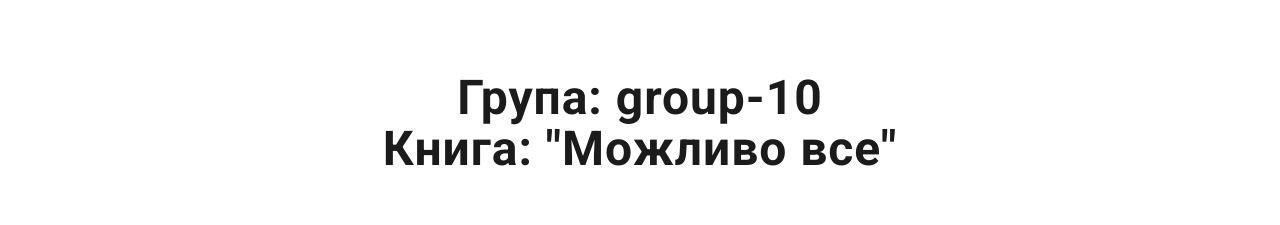
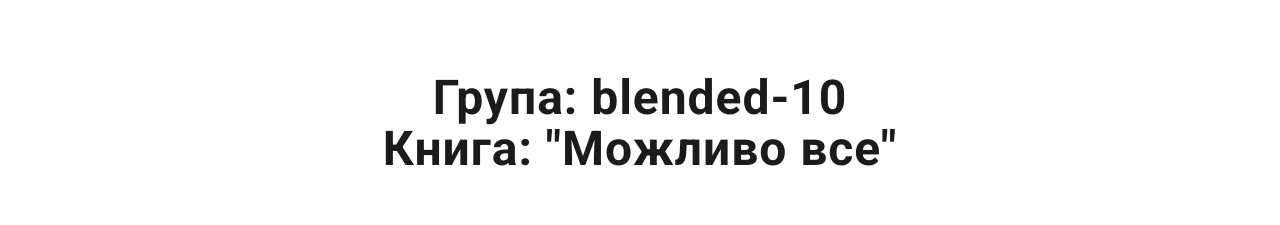
Before and after one commit to NataliiaKopychynska/my-first-project, a plain HTML site: page index.html in a window 1280 px wide. Shown: the top 225 px of the page. Drawn offline with nearby package versions, Linux system fonts and the light colour scheme.

Commit message:
add title

```diff
--- a/css/styles.css
+++ b/css/styles.css
@@ -11,6 +11,7 @@ h1 {
 }
 
 p {
+    text-align: center;
     font-size: 16px;
     font-family: "Roboto",sans-serif;
     font-weight: 400;
--- a/index.html
+++ b/index.html
@@ -14,7 +14,7 @@
     <link href="https://fonts.googleapis.com/css2?family=Raleway:wght@700&display=swap" rel="stylesheet">
 </head>
 <body>
-    <h1 class="nazwa">Група: group-10 <br>
+    <h1 class="nazwa">Група: blended-10 <br>
     Книга: "Можливо все"</h1>
     <p class="tittle">
         Джон під час кризи намагається допомогти своїй аудиторії та випускає книжки, але йому не вірять і просять довести. Чому
```
